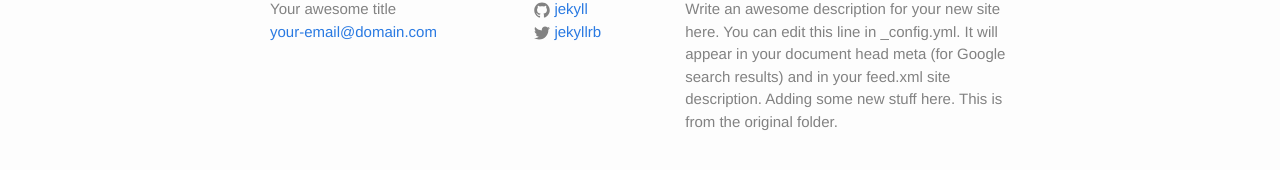
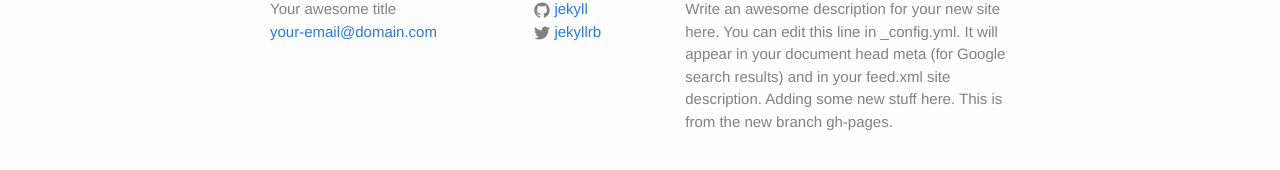
Before and after one commit to MichaelCCrow/testsite, a Jekyll site: the page built from index.html, in a window 1280 px wide. Shown: the part 371-541 px from the top of the page. Built offline with Jekyll 4.4.1, drawn with Linux system fonts in a browser that asks for light colours.

Commit message:
Testing new branch again

```diff
--- a/_config.yml
+++ b/_config.yml
@@ -13,7 +13,8 @@ description: > # this means to ignore newlines until "baseurl:"
   line in _config.yml. It will appear in your document head meta (for
   Google search results) and in your feed.xml site description.
   Adding some new stuff here.
-  This is from the original folder.
+  This is from the new branch gh-pages.
+
 baseurl: "" # the subpath of your site, e.g. /blog
 url: "http://yourdomain.com" # the base hostname & protocol for your site
 twitter_username: jekyllrb
```
